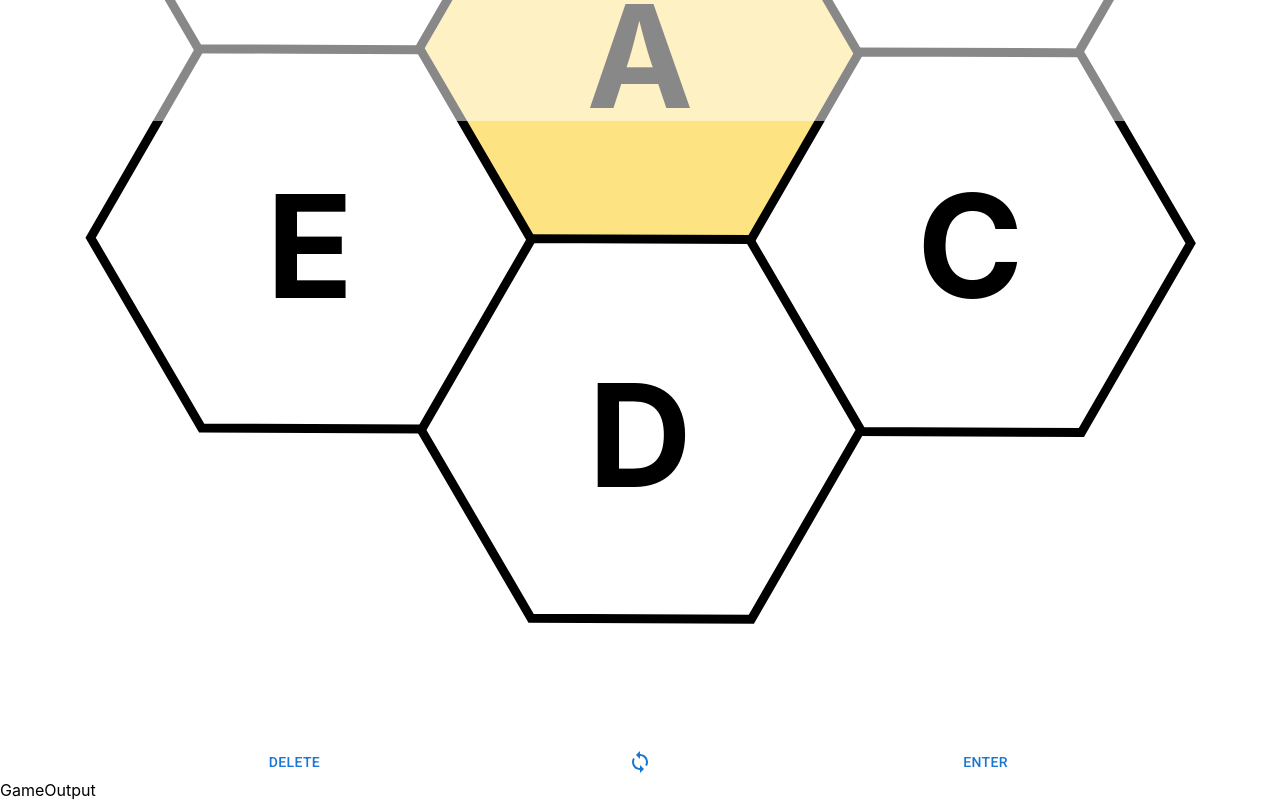
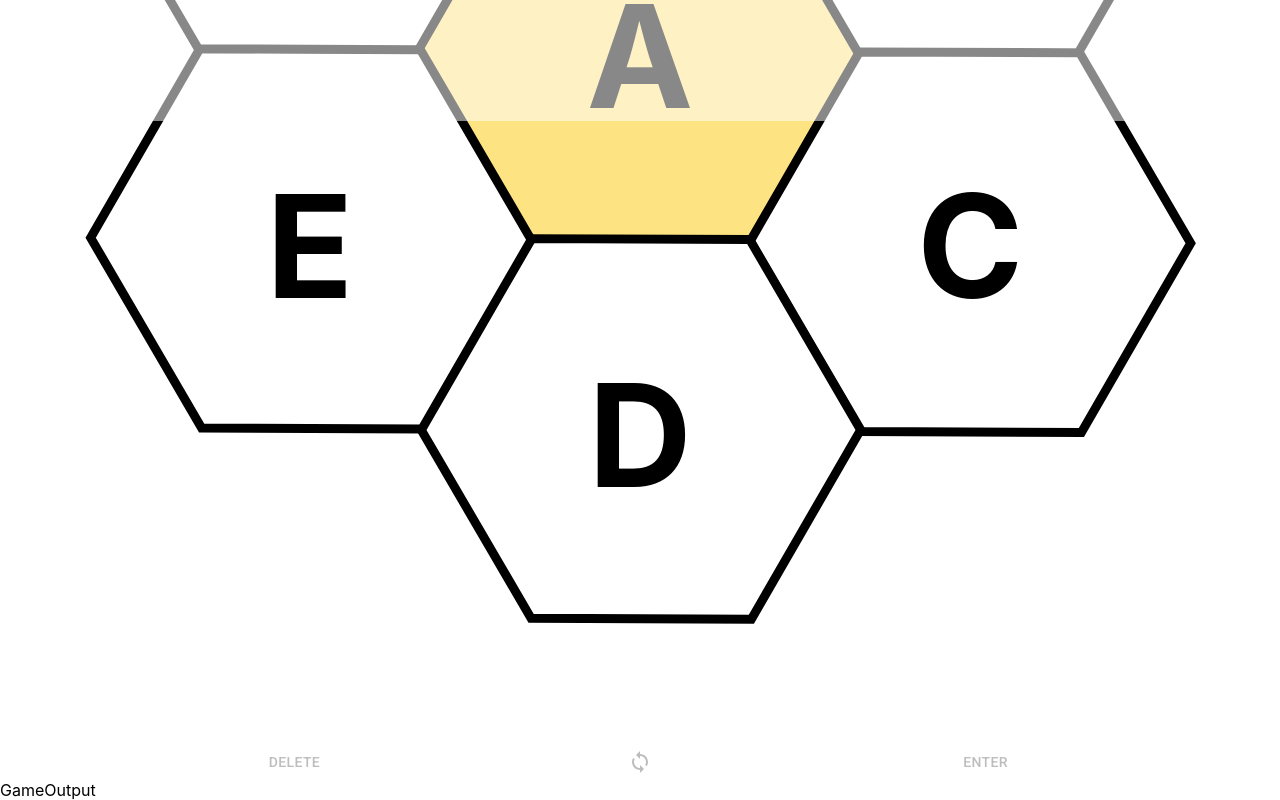
Before and after one commit to daltonscharff/spell-together, a React (Create React App) app in the folder packages/web-react-router/: page / in a window 1280 px wide. Shown: the part 679-1479 px from the top of the page. Built offline with nearby package versions, Linux system fonts and the light colour scheme.

Commit message:
disables gameinput buttons

```diff
--- a/packages/web-react-router/src/pages/GameRoom/GameInput.tsx
+++ b/packages/web-react-router/src/pages/GameRoom/GameInput.tsx
@@ -61,14 +61,19 @@ export function GameInput({
         onClick={addLetter}
       />
       <ButtonContainer>
-        <Button onClick={removeLetter}>Delete</Button>
+        <Button onClick={removeLetter} disabled={disabled}>
+          Delete
+        </Button>
         <Button
           aria-label="Shuffle"
           onClick={() => setOuterLetters(shuffle(outerLetters))}
+          disabled={disabled}
         >
           <LoopIcon />
         </Button>
-        <Button onClick={onEnter}>Enter</Button>
+        <Button onClick={onEnter} disabled={disabled}>
+          Enter
+        </Button>
       </ButtonContainer>
     </div>
   );
```
